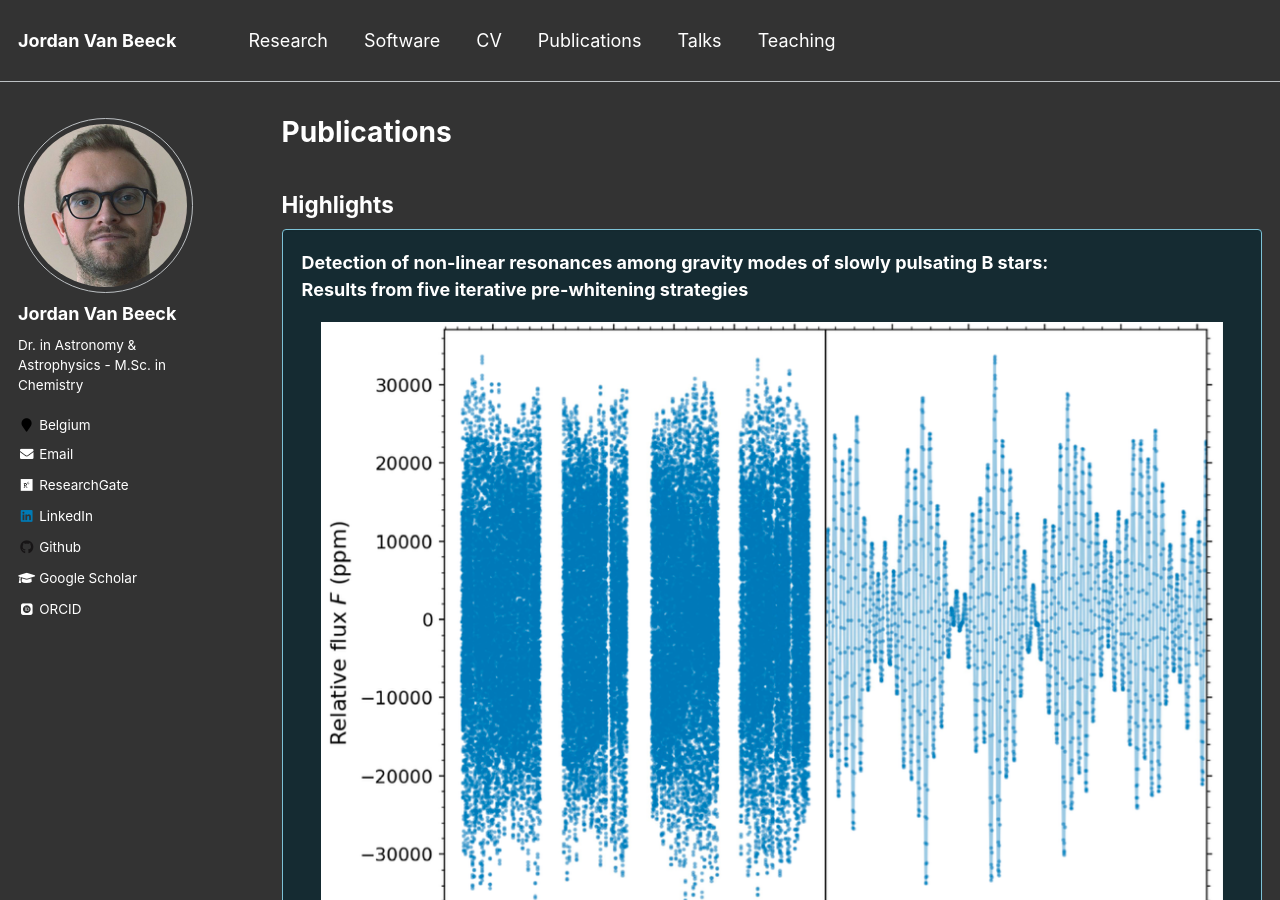
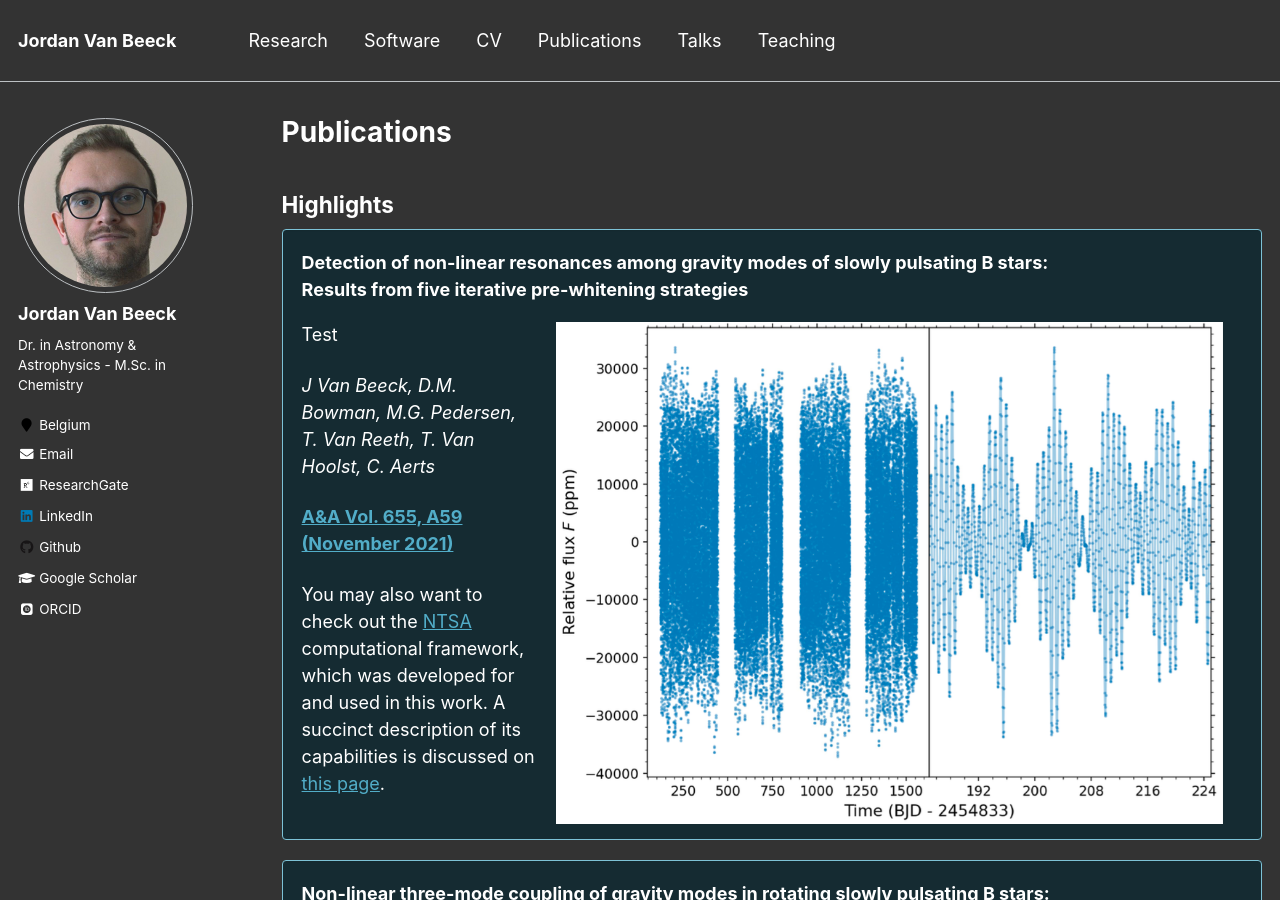
Before and after one commit to JVB11/jvb11.github.io, a Jekyll site: the page built from _pages/publications.md, in a window 1280 px wide and 900 px high. Built offline with Jekyll 4.4.1, drawn with Linux system fonts in a browser that asks for light colours; some web fonts are replaced.

Commit message:
hardcode % width and height

```diff
--- a/_pages/publications.md
+++ b/_pages/publications.md
@@ -20,7 +20,7 @@ author_profile: true
 <div class="col-sm-6 clearfix">
   <div class="well">
     <pubtit>{{ publi.title }}:<br>{{ publi.subtitle }}</pubtit>
-    <img src="{{ base_path }}/images/publication_highlights/{{ publi.image }}" class="img-responsive" max-width="75%" max-height="20px" height="auto" style="padding: inherit; margin: auto; float: right;" />
+    <img src="{{ base_path }}/images/publication_highlights/{{ publi.image }}" class="img-responsive" width="75%" height="auto" style="padding: inherit; margin: auto; float: right;" />
     <p>{{ publi.description }}</p>
     <p><em>{{ publi.authors }}</em></p>
     <p><strong><a href="{{ publi.link.url }}" target="_blank">{{ publi.link.display }}</a></strong></p>
```
